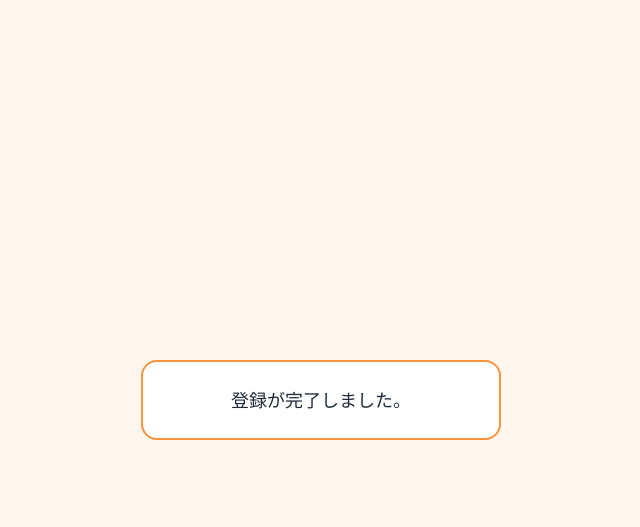
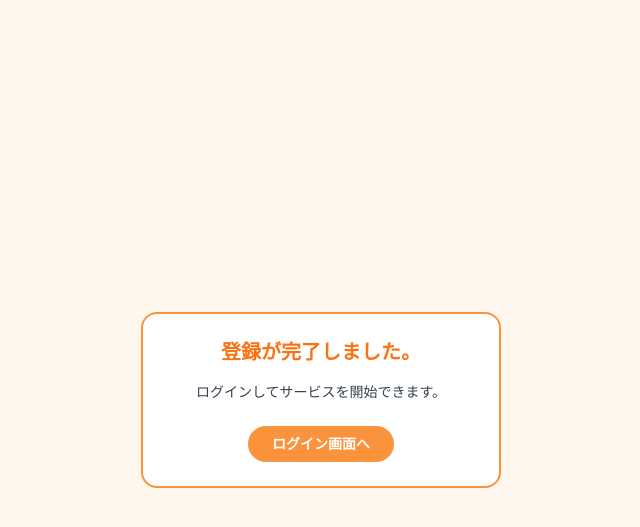
Before and after one commit to taiki-yokoyama/2025winterHackathonC, a PHP site: page /complete.php in a window 1280 px wide. Shown: the top 527 px of the page, without its empty margins (319-959 px from the left). Run offline with PHP 8.4, Linux system fonts and the light colour scheme; some libraries are stand-ins or nearby versions.

Commit message:
登録完了画面のUIを実装

```diff
--- a/src/signup/complete.php
+++ b/src/signup/complete.php
@@ -6,10 +6,26 @@
   <script src="https://cdn.tailwindcss.com"></script>
 </head>
 <body class="min-h-screen bg-orange-50 flex items-center justify-center">
-  <div class="bg-white border-2 border-orange-400 rounded-2xl px-8 py-6 w-[360px]">
-    <p class="text-center text-gray-800 text-lg">
+
+  <div class="bg-white border-2 border-orange-400 rounded-2xl px-8 py-6 w-[360px] text-center">
+
+    <h1 class="text-orange-500 text-xl font-bold mb-4">
       登録が完了しました。
+    </h1>
+
+    <p class="text-sm text-gray-700 mb-6">
+      ログインしてサービスを開始できます。
     </p>
+
+    <!-- ログイン画面へのボタン（1つだけ） -->
+    <a
+      href="/login/index.php"
+      class="inline-flex items-center justify-center bg-orange-400 text-white px-6 py-2 rounded-full text-sm font-semibold hover:bg-orange-500 transition"
+    >
+      ログイン画面へ
+    </a>
+
   </div>
+
 </body>
 </html>
```
